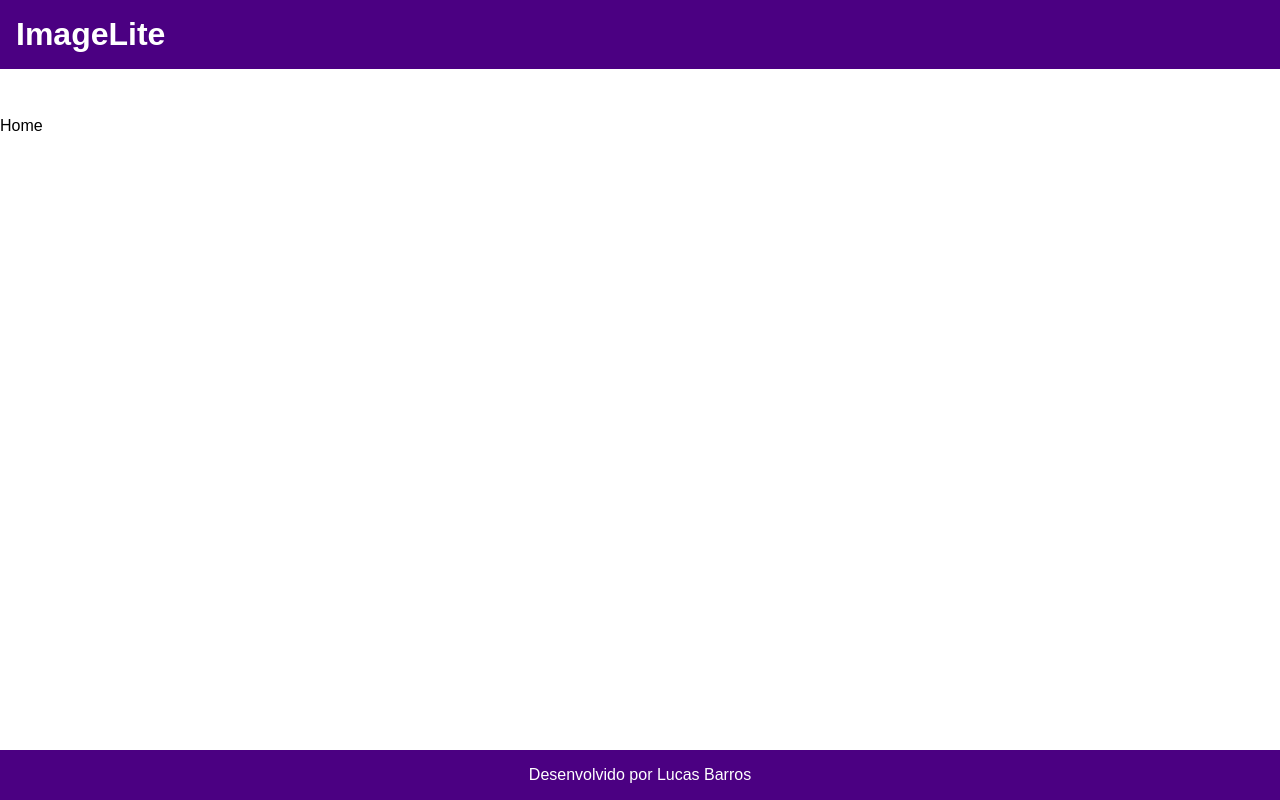
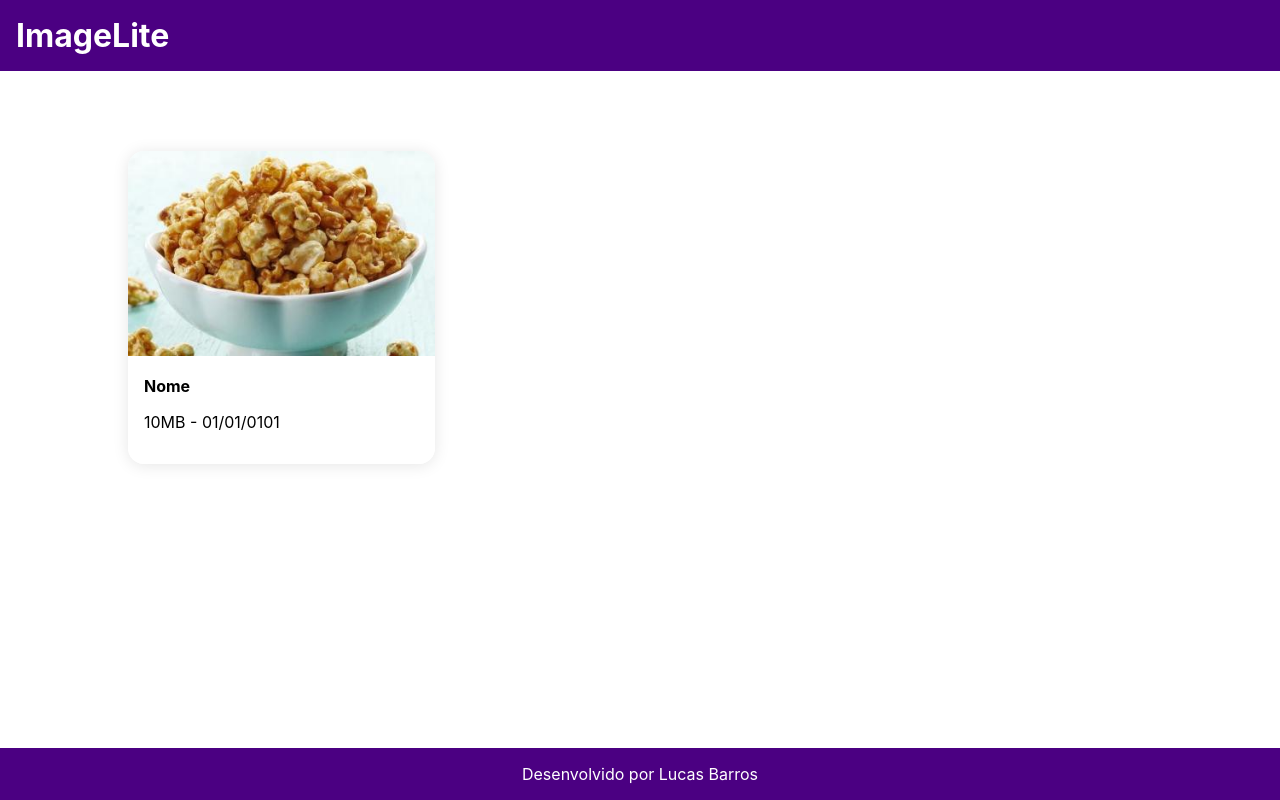
Before and after one commit to lbc354/imagelite-frontend, a React (Create React App) app: page / in a window 1280 px wide. Built offline with nearby package versions, Linux system fonts and the light colour scheme; the HTML template or start-up script is replaced by a standard one.

Commit message:
componente card da galeria

```diff
--- a/src/App.css
+++ b/src/App.css
@@ -7,11 +7,7 @@
 
 html,
 body {
-  margin: 0;
-  padding: 0;
-  box-sizing: border-box;
   font-size: 16px;
-  font-family: sans-serif;
   scroll-behavior: smooth;
 }
 
--- a/src/App.js
+++ b/src/App.js
@@ -1,18 +1,25 @@
 import './App.css';
 import './styles/statics.css';
+import './styles/styles.css';
 import { BrowserRouter as Router, Routes, Route } from "react-router-dom";
 import Base from './layouts/Base';
 import Home from './pages/Home';
 
 function App() {
   return (
-    <Base>
-      <Router>
+    <Router>
+      {/* rotas com cabeçalho e rodapé */}
+      <Base>
         <Routes>
           <Route exact path="/" element={<Home />} />
         </Routes>
-      </Router>
-    </Base>
+      </Base>
+
+      {/* rotas sem cabeçalho e rodapé */}
+      <Routes>
+        <Route />
+      </Routes>
+    </Router>
   );
 }
 
--- /dev/null
+++ b/src/components/ImageCard.jsx
@@ -0,0 +1,22 @@
+import React from 'react';
+import pipoca_doce from '../img/pipoca-doce.jpg';
+
+export default function ImageCard() {
+    return (
+        <div>
+            <div className="galeria-container">
+                <div className="galeria">
+                    <div className='galeria-card'>
+                        <div className="galeria-imagem">
+                            <img src={pipoca_doce} alt="" />
+                        </div>
+                        <div className="galeria-info">
+                            <p><strong>Nome</strong></p>
+                            <p>10MB - 01/01/0101</p>
+                        </div>
+                    </div>
+                </div>
+            </div>
+        </div>
+    )
+}
--- a/src/layouts/Footer.jsx
+++ b/src/layouts/Footer.jsx
@@ -3,7 +3,9 @@ import React from 'react';
 export default function Footer() {
     return (
         <div className='footer'>
-            <p>Desenvolvido por Lucas Barros</p>
+            <div>
+                <p>Desenvolvido por Lucas Barros</p>
+            </div>
         </div>
     )
 }
--- a/src/layouts/Header.jsx
+++ b/src/layouts/Header.jsx
@@ -3,7 +3,9 @@ import React from 'react';
 export default function Header() {
     return (
         <div className='header'>
-            <h1>ImageLite</h1>
+            <div>
+                <h1>ImageLite</h1>
+            </div>
             <div></div>
         </div>
     )
--- a/src/pages/Home.jsx
+++ b/src/pages/Home.jsx
@@ -1,7 +1,10 @@
 import React from 'react';
+import ImageCard from '../components/ImageCard';
 
 export default function Home() {
     return (
-        <div>Home</div>
+        <div>
+            <ImageCard />
+        </div>
     )
 }
--- a/src/styles/statics.css
+++ b/src/styles/statics.css
@@ -27,6 +27,8 @@
 }
 
 .base {
-    padding-top: 3rem;
-    padding-bottom: 5rem;
+    padding-top: 5rem;
+    padding-bottom: 9rem;
+    width: 80%;
+    margin: auto;
 }
--- /dev/null
+++ b/src/styles/styles.css
@@ -0,0 +1,51 @@
+:root {
+    --card-white: white;
+}
+
+/* home | galeria */
+.galeria {
+    display: flex;
+    flex-wrap: wrap;
+    align-items: center;
+    justify-content: space-between;
+    gap: 3rem 0;
+}
+
+.galeria-card {
+    width: 30%;
+    transition: 1s;
+    border-radius: 1rem;
+    box-shadow: 0 .1rem 1rem rgba(0, 0, 0, .1);
+}
+
+.galeria-card:hover {
+    transform: translateY(-1rem);
+}
+
+.galeria-imagem img {
+    width: 100%;
+    border-radius: 1rem 1rem 0 0;
+}
+
+.galeria-info {
+    background-color: var(--card-white);
+    padding: 1rem;
+    border-radius: 0 0 1rem 1rem;
+}
+
+.galeria-info p {
+    margin-bottom: 1rem;
+}
+
+/* responsividade */
+@media(max-width: 800px) {
+    .galeria-card {
+        width: 45%;
+    }
+}
+
+@media(max-width: 500px) {
+    .galeria-card {
+        width: 100%;
+    }
+}
```
Also changed, not shown: src/img/ovos-com-bacon.jpg (added), src/img/pipoca-doce.jpg (added).
